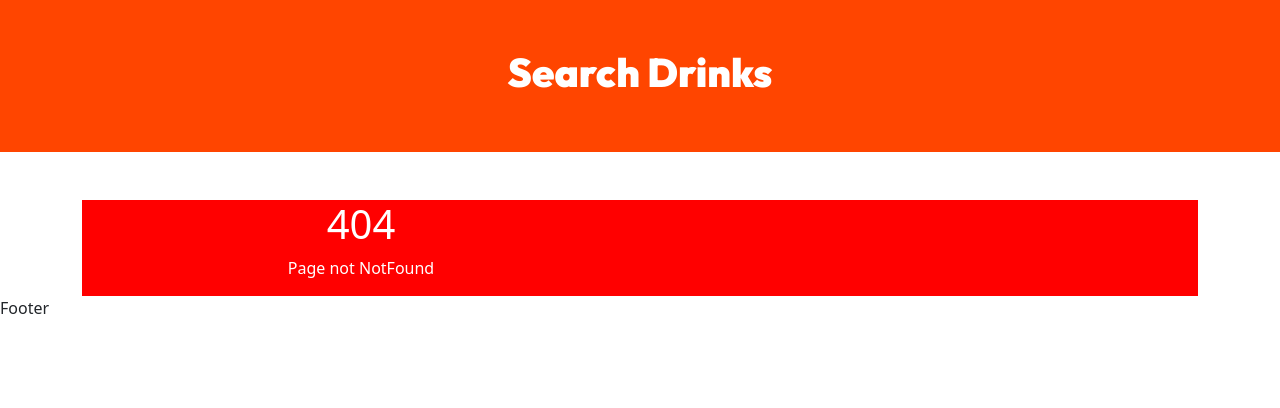
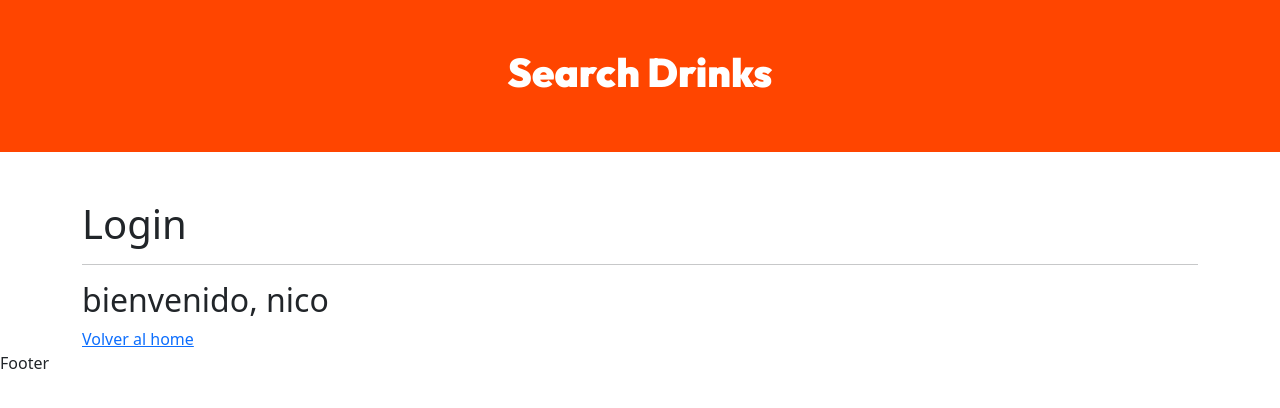
Before and after one commit to nicolasR9322/DH-React-Drinks, a React (Vite) app: page /login in a window 1280 px wide. Before the commit this address had no page. Shown: the top 408 px of the page. Built offline with nearby package versions, Linux system fonts and the light colour scheme.

Commit message:
login,router dom, context

```diff
--- a/src/App.jsx
+++ b/src/App.jsx
@@ -1,4 +1,5 @@
 import "../node_modules/bootstrap/dist/css/bootstrap.min.css"
+import { UserProvider } from "./context/UserProvider"
 import { MainLayout } from "./layouts"
 import { AppRouter } from './routes'
 
@@ -6,9 +7,11 @@ import { AppRouter } from './routes'
 function App() {
 
   return (
-    <MainLayout>
-     <AppRouter />
-    </MainLayout>
+    <UserProvider>
+      <MainLayout>
+        <AppRouter />
+      </MainLayout>
+    </UserProvider>
   )
 }
 
--- /dev/null
+++ b/src/context/UserProvider.jsx
@@ -0,0 +1,38 @@
+import {createContext, useState} from 'react';
+
+import propTypes from 'prop-types'
+
+const userContext = createContext(null);
+
+const UserProvider = ({children}) => {
+
+    const [user,setUser] = useState(null);
+
+    const login = () => {
+        setUser("nico");
+    }
+
+    const logOut = () => {
+        setUser(null);
+    }
+
+    const contextValue = {
+        user,
+        login,
+        logOut
+    }
+    return (
+        <userContext.Provider value={contextValue}>
+            {children}
+        </userContext.Provider>
+        )
+}
+
+UserProvider.propTypes = {
+    children: propTypes.node.isRequired
+}
+
+export {
+    userContext,
+    UserProvider
+}
--- /dev/null
+++ b/src/hooks/useUser.jsx
@@ -0,0 +1,8 @@
+import React, { useContext } from 'react'
+import { userContext } from '../context/UserProvider'
+
+const useUser = () => {
+  return useContext(userContext)
+}
+
+export default useUser;
--- a/src/pages/Home/index.jsx
+++ b/src/pages/Home/index.jsx
@@ -1,11 +1,32 @@
 import React from 'react'
 import { SearchForm } from '../../components/SearchForm'
+import useUser from '../../hooks/useUser'
+import { Link } from 'react-router-dom'
 
 export const Home = () => {
+  const {user,logOut} = useUser()
+
   return (
 
     <>
-    <SearchForm />
+    {/* <SearchForm /> */}
+      <h1>Home</h1>
+      <hr />
+      {
+        user ?
+        (<>
+        <h2>Hola! {user}</h2>
+        <button onClick={() => logOut()}>salir</button>
+        </>)
+        :
+        (
+          <Link to={"/login"}>
+          ingresá
+          </Link>
+        )
+
+      }
+      <br />
     </>
   )
 }
--- /dev/null
+++ b/src/pages/login/index.jsx
@@ -0,0 +1,21 @@
+import React, { useEffect } from 'react'
+import { Link } from 'react-router-dom'
+import useUser from '../../hooks/useUser'
+
+export const Login = () => {
+
+    const {user,login} = useUser();
+
+    useEffect(() => {
+        login()
+    }, [login]);
+  return (
+    <>
+        <h1>Login</h1>
+        <hr />
+        <h2>bienvenido, {user}</h2>
+        <Link to={"/"}>Volver al home</Link>
+        <br />
+    </>
+  )
+}
--- a/src/routes/index.jsx
+++ b/src/routes/index.jsx
@@ -2,12 +2,14 @@ import React from 'react'
 import { Route, BrowserRouter as Router, Routes } from 'react-router-dom'
 import { Home } from '../pages/Home'
 import { NotFound } from '../pages/NotFound'
+import { Login } from '../pages/login'
 
 export const AppRouter = () => {
   return (
     <Router>
         <Routes>
             <Route path='/' element={<Home />} />
+            <Route path='/login' element={<Login />} />
             <Route path='*' element={<NotFound />} />
         </Routes>
     </Router>
```
